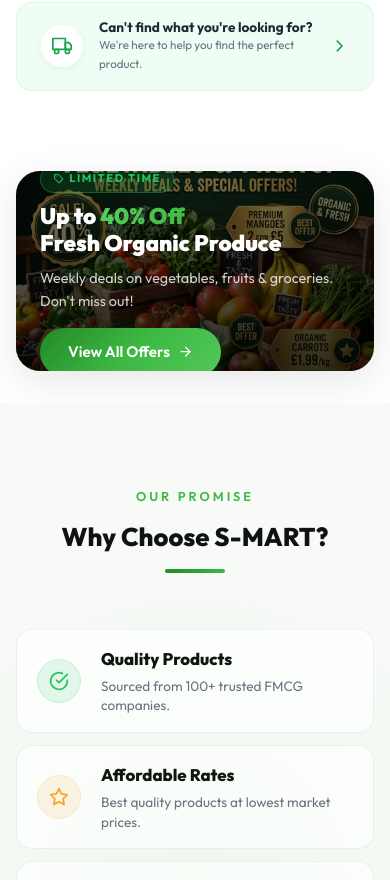
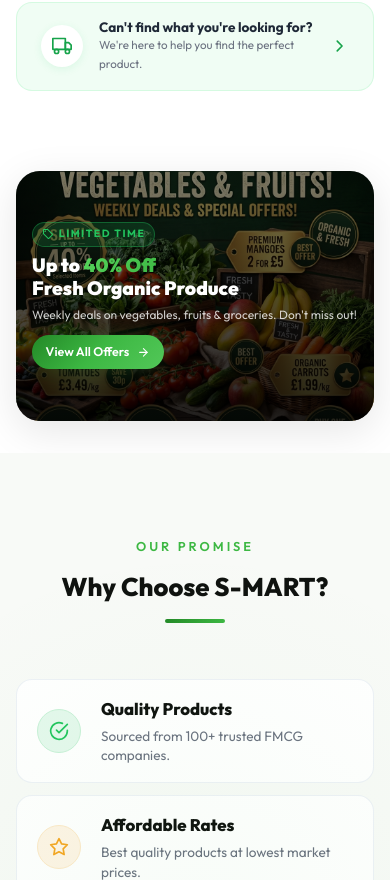
Before and after one commit to adithyan83/S-mart-supermarket, a React (Vite) app: page / in a window 390 px wide. Shown: the part 1564-2444 px from the top of the page. Built offline with nearby package versions, Linux system fonts and the light colour scheme.

Commit message:
feat: implement comprehensive layout styles for the homepage components

```diff
--- a/src/pages/Home.css
+++ b/src/pages/Home.css
@@ -348,17 +348,38 @@
 }
 
 @media (max-width: 768px) {
-  .home-offers-banner__img { height: 240px; }
-  .home-offers-banner__overlay { padding: var(--space-lg); }
+  .home-offers-banner__img { height: 260px; }
+  .home-offers-banner__overlay { padding: var(--space-lg); gap: 0.55rem; }
+  .home-offers-banner__title { font-size: 1.5rem; }
+  .home-offers-banner__sub { font-size: 0.85rem; }
 }
 
 @media (max-width: 500px) {
-  .home-offers-banner__img { height: 200px; }
+  .home-offers-banner__img { height: 250px; }
   .home-offers-banner__overlay {
-    background: linear-gradient(180deg, rgba(0,0,0,0.5) 0%, rgba(0,0,0,0.8) 100%);
-    padding: var(--space-md);
+    background: linear-gradient(180deg, rgba(0,0,0,0.5) 0%, rgba(0,0,0,0.85) 100%);
+    padding: 1rem;
+    gap: 0.45rem;
   }
-  .home-offers-banner__title { font-size: 1.4rem; }
+  .home-offers-banner__label {
+    font-size: 0.65rem;
+    padding: 0.2rem 0.55rem;
+  }
+  .home-offers-banner__label svg {
+    font-size: 0.75rem;
+  }
+  .home-offers-banner__title { font-size: 1.2rem; }
+  .home-offers-banner__sub {
+    font-size: 0.75rem;
+    line-height: 1.4;
+  }
+  .home-offers-banner__cta {
+    font-size: 0.78rem;
+    padding: 0.45rem 0.85rem;
+  }
+  .home-offers-banner__cta svg {
+    font-size: 0.8rem;
+  }
 }
 
 /* Categories */
```
